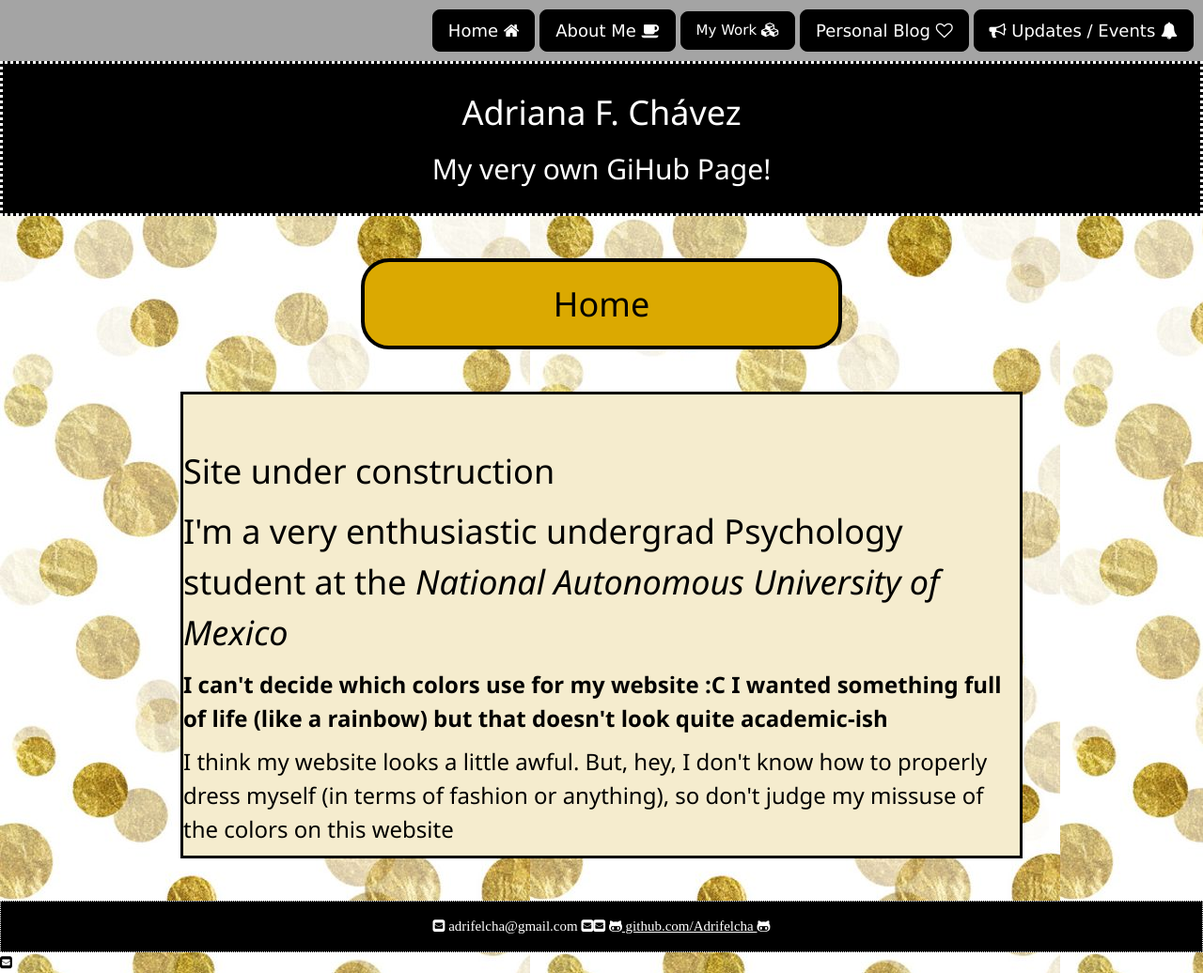
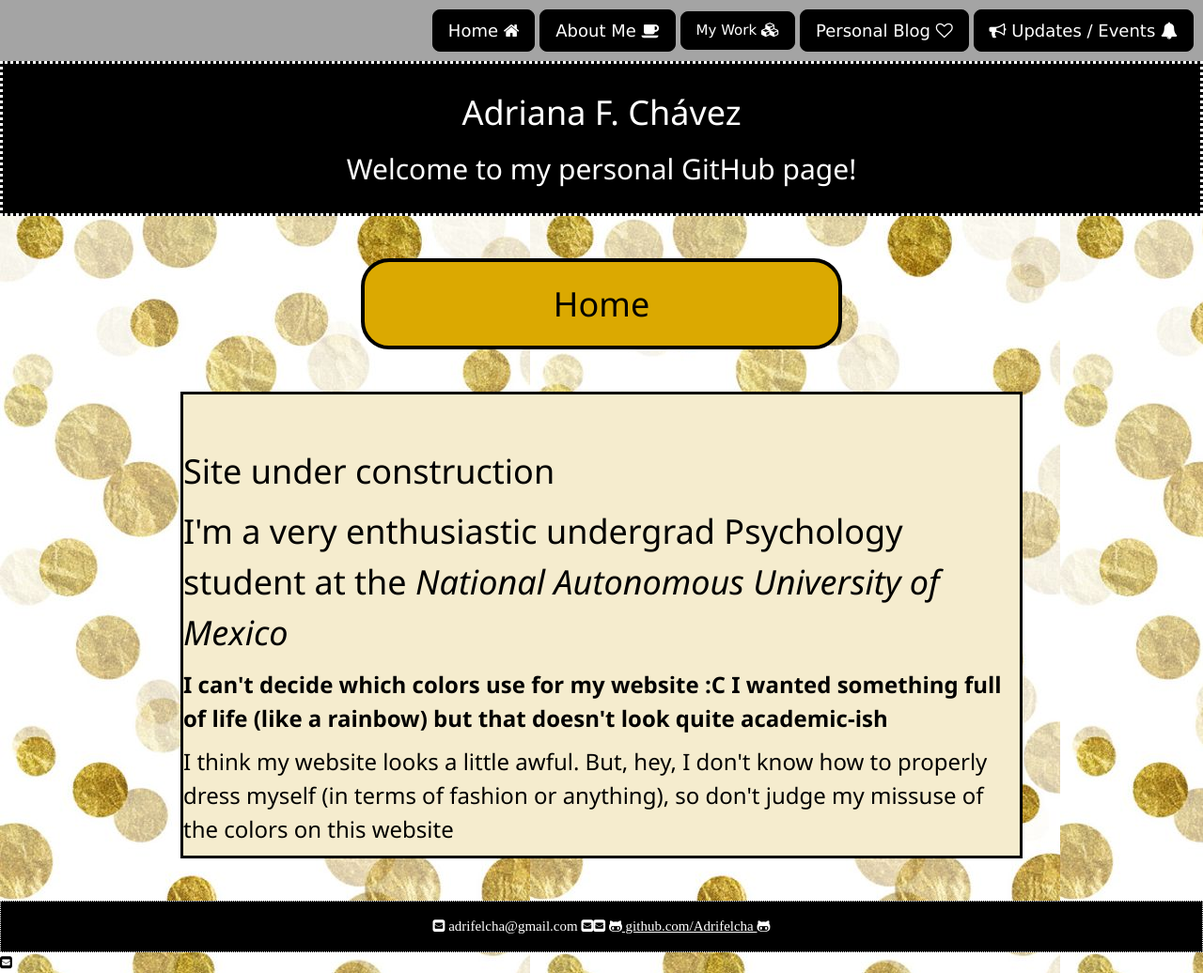
Before and after one commit to Adrifelcha/Adrifelcha-github.io, a Jekyll site: the page built from index.html, in a window 1280 px wide. Shown: the whole page at 94% size. Built offline with Jekyll 4.4.1, drawn with Linux system fonts in a browser that asks for light colours.

Commit message:
Update default.html

```diff
--- a/_layouts/default.html
+++ b/_layouts/default.html
@@ -101,7 +101,7 @@
 
 			<header class=style1>
       <h1>Adriana F. Chávez</h1>
-      <h2>My very own GiHub Page! </h2>
+      <h2>Welcome to my personal GitHub page!</h2>
     			</header>
 
 			<br> <br>
```
